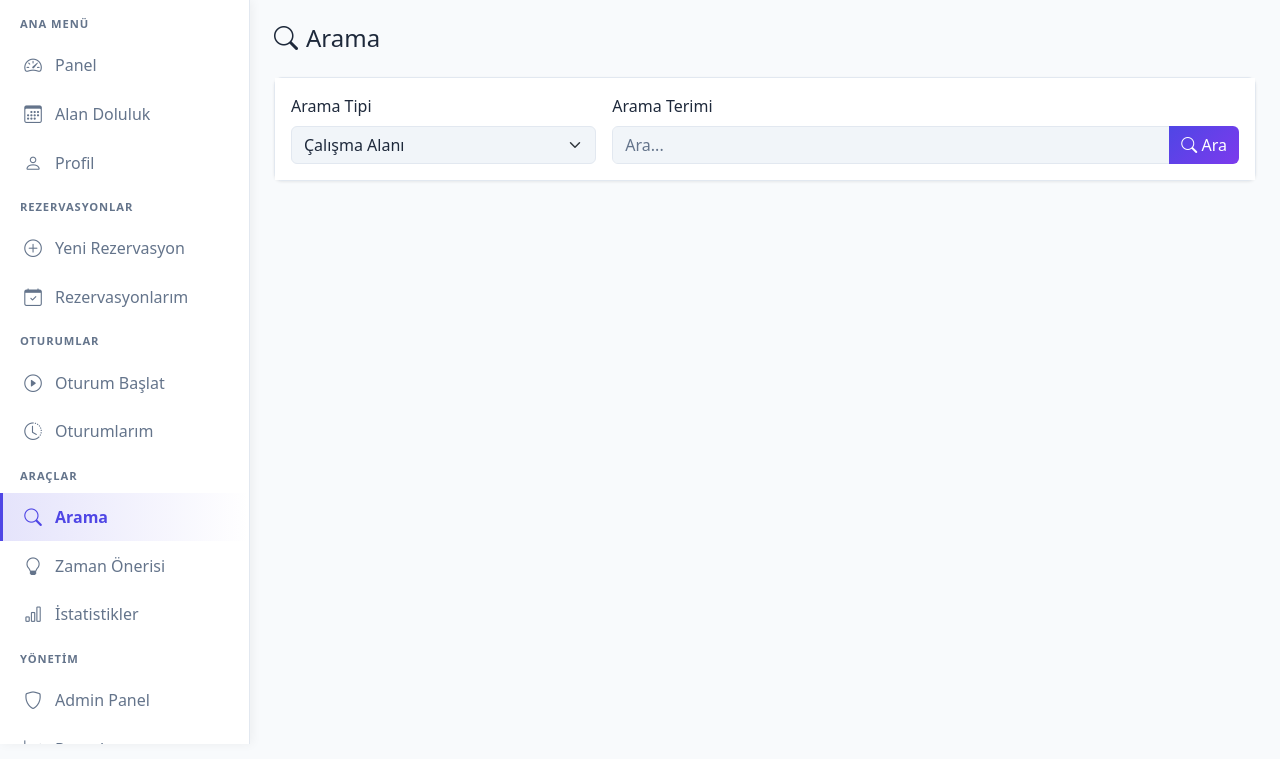
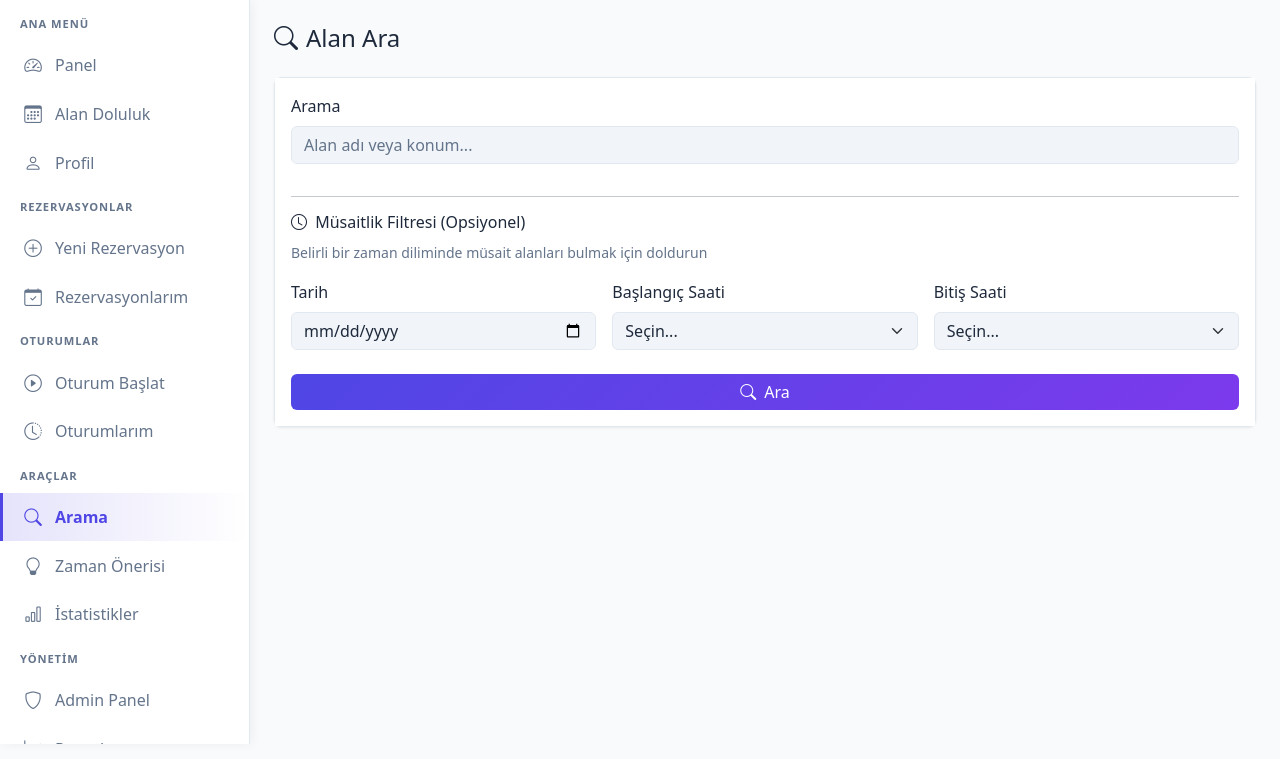
Before and after one commit to Atatrtkn/StudyFlow, a Flask app: page /arama in a window 1280 px wide. Shown: the part 56-815 px from the top of the page. Run offline with Flask 3, Linux system fonts and the light colour scheme; the visitor is signed in with stand-in values (Sample User, id 1); some libraries are stand-ins or nearby versions.

Commit message:
Added availability filter to search page using fn_musait_alanlar function

```diff
--- a/app.py
+++ b/app.py
@@ -413,7 +413,7 @@ def yeni_rezervasyon():
         rez_sayisi = mevcut_rez['rez_sayisi'] if mevcut_rez else 0
 
         if rez_sayisi >= kapasite:
-            flash(f'Bu alan seçilen saatlerde dolu! (Kapasite: {kapasite}, Mevcut rezervasyon: {rez_sayisi})', 'danger')
+            flash(f'Bu alan seçilen saatlerde dolu! (Kapasite: {kapasite}, Mevcut   syon: {rez_sayisi})', 'danger')
             cur.execute("""
                 SELECT ca.*, at.tur_adi
                 FROM calisma_alanlari ca
@@ -556,39 +556,49 @@ def arama_sonuc():
     query = request.args.get('q', '')
     tur = request.args.get('tur', '')
     konum = request.args.get('konum', '')
+    tarih = request.args.get('tarih', '')
+    baslangic_saat = request.args.get('baslangic_saat', '')
+    bitis_saat = request.args.get('bitis_saat', '')
 
     conn = get_db_connection()
     cur = conn.cursor()
 
-    sql = """
-        SELECT ca.*, at.tur_adi
-        FROM calisma_alanlari ca
-        JOIN alan_turleri at ON ca.tur_id = at.tur_id
-        WHERE ca.aktif = TRUE
-    """
-    params = []
+    if tarih and baslangic_saat and bitis_saat:
+        cur.execute("""
+            SELECT * FROM fn_musait_alanlar(%s::DATE, %s::TIME, %s::TIME)
+        """, (tarih, baslangic_saat, bitis_saat))
+        sonuclar = cur.fetchall()
+    else:
+        sql = """
+            SELECT ca.*, at.tur_adi
+            FROM calisma_alanlari ca
+            JOIN alan_turleri at ON ca.tur_id = at.tur_id
+            WHERE ca.aktif = TRUE
+        """
+        params = []
 
-    if query:
-        sql += " AND (LOWER(ca.alan_adi) LIKE LOWER(%s) OR LOWER(ca.konum) LIKE LOWER(%s))"
-        params.extend([f'%{query}%', f'%{query}%'])
+        if query:
+            sql += " AND (LOWER(ca.alan_adi) LIKE LOWER(%s) OR LOWER(ca.konum) LIKE LOWER(%s))"
+            params.extend([f'%{query}%', f'%{query}%'])
 
-    if tur:
-        sql += " AND at.tur_adi = %s"
-        params.append(tur)
+        if tur:
+            sql += " AND at.tur_adi = %s"
+            params.append(tur)
 
-    if konum:
-        sql += " AND ca.konum = %s"
-        params.append(konum)
+        if konum:
+            sql += " AND ca.konum = %s"
+            params.append(konum)
 
-    sql += " ORDER BY ca.konum, ca.alan_adi"
+        sql += " ORDER BY ca.konum, ca.alan_adi"
 
-    cur.execute(sql, params)
-    sonuclar = cur.fetchall()
+        cur.execute(sql, params)
+        sonuclar = cur.fetchall()
 
     cur.close()
     conn.close()
 
-    return render_template('arama_sonuc.html', sonuclar=sonuclar, query=query)
+    return render_template('arama_sonuc.html', sonuclar=sonuclar, query=query,
+                         tarih=tarih, baslangic_saat=baslangic_saat, bitis_saat=bitis_saat)
 
 @app.route('/istatistikler')
 @login_required
--- a/templates/arama.html
+++ b/templates/arama.html
@@ -1,32 +1,54 @@
 {% extends 'base.html' %}
 
-{% block title %}Arama - StudyFlow{% endblock %}
+{% block title %}Alan Ara - StudyFlow{% endblock %}
 
 {% block content %}
-<h4 class="mb-4"><i class="bi bi-search me-2"></i>Arama</h4>
+<h4 class="mb-4"><i class="bi bi-search me-2"></i>Alan Ara</h4>
 
 <div class="card">
     <div class="card-body">
         <form method="GET" action="{{ url_for('arama_sonuc') }}">
             <div class="row g-3">
+                <div class="col-md-12">
+                    <label class="form-label">Arama</label>
+                    <input type="text" class="form-control" name="q" placeholder="Alan adı veya konum...">
+                </div>
+
+                <div class="col-12">
+                    <hr>
+                    <h6><i class="bi bi-clock me-1"></i> Müsaitlik Filtresi (Opsiyonel)</h6>
+                    <small class="text-muted">Belirli bir zaman diliminde müsait alanları bulmak için doldurun</small>
+                </div>
+
                 <div class="col-md-4">
-                    <label for="tip" class="form-label">Arama Tipi</label>
-                    <select class="form-select" id="tip" name="tip">
-                        <option value="alan">Çalışma Alanı</option>
-                        <option value="rezervasyon">Rezervasyon</option>
-                        <option value="kullanici">Kullanıcı</option>
+                    <label class="form-label">Tarih</label>
+                    <input type="date" class="form-control" name="tarih">
+                </div>
+
+                <div class="col-md-4">
+                    <label class="form-label">Başlangıç Saati</label>
+                    <select class="form-select" name="baslangic_saat">
+                        <option value="">Seçin...</option>
+                        {% for h in range(8, 21) %}
+                        <option value="{{ '%02d:00' % h }}">{{ '%02d:00' % h }}</option>
+                        {% endfor %}
                     </select>
                 </div>
-                <div class="col-md-8">
-                    <label for="q" class="form-label">Arama Terimi</label>
-                    <div class="input-group">
-                        <input type="text" class="form-control" id="q" name="q"
-                               placeholder="Ara..." required>
-                        <button type="submit" class="btn btn-primary">
-                            <i class="bi bi-search"></i> Ara
-                        </button>
-                    </div>
+
+                <div class="col-md-4">
+                    <label class="form-label">Bitiş Saati</label>
+                    <select class="form-select" name="bitis_saat">
+                        <option value="">Seçin...</option>
+                        {% for h in range(9, 22) %}
+                        <option value="{{ '%02d:00' % h }}">{{ '%02d:00' % h }}</option>
+                        {% endfor %}
+                    </select>
                 </div>
+            </div>
+            <div class="d-grid mt-4">
+                <button type="submit" class="btn btn-primary">
+                    <i class="bi bi-search me-1"></i> Ara
+                </button>
             </div>
         </form>
     </div>
```
